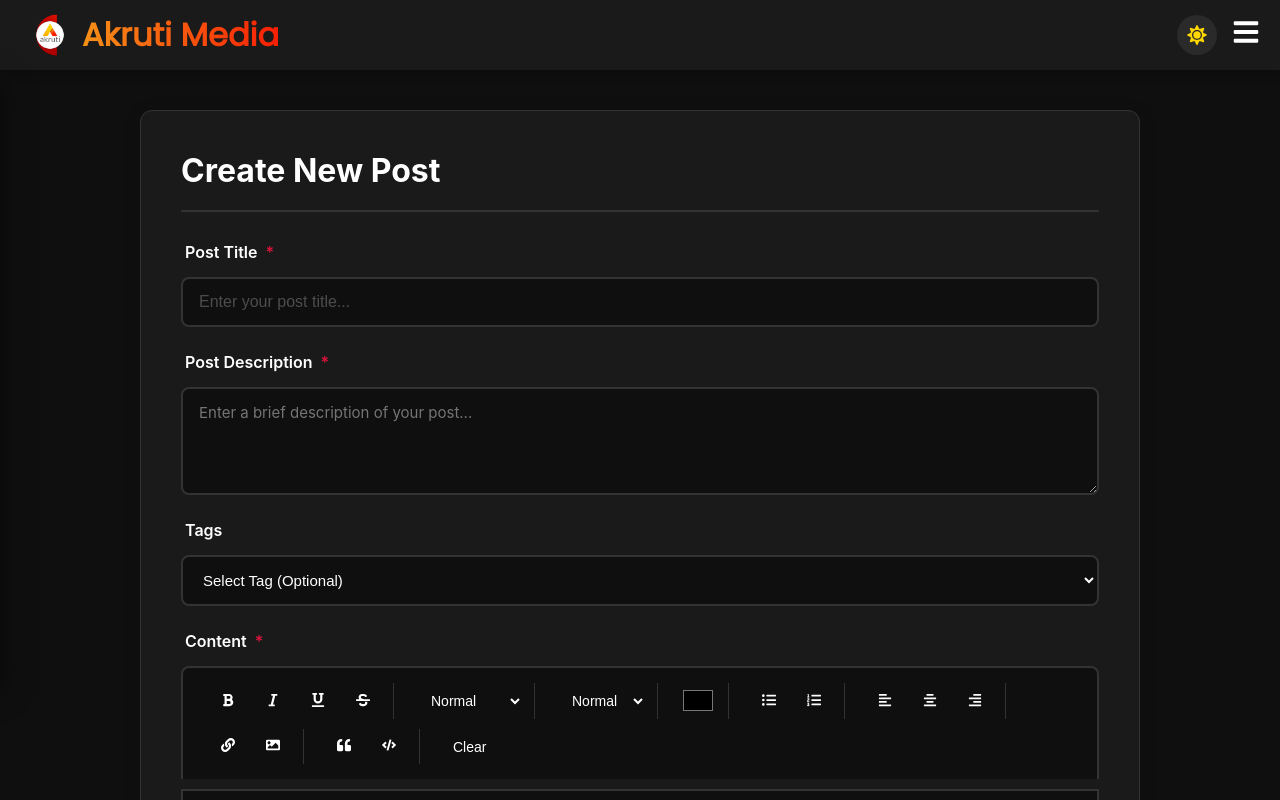
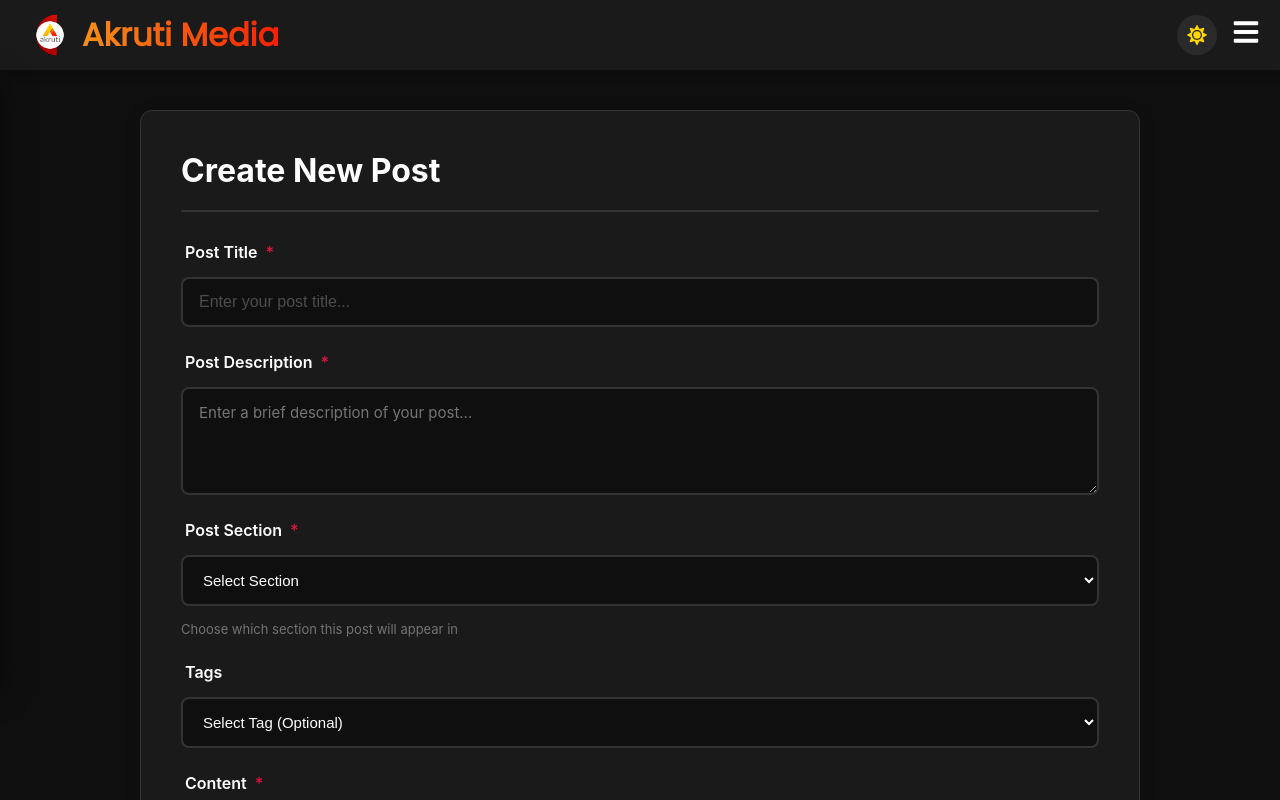
Before and after one commit to 99North/News-App, a React (Create React App) app: page /post-editor in a window 1280 px wide. Shown: the top 800 px of the page. Built offline with nearby package versions, Linux system fonts and the light colour scheme.

Commit message:
A new Post Section dropdown menu with full functionalities is added

```diff
--- a/src/pages/PostEditor.css
+++ b/src/pages/PostEditor.css
@@ -1586,3 +1586,51 @@
     grid-template-columns: 1fr;
   }
 }
+
+
+
+/* added after a new dropdown menu Post Section was created */
+/* Helper Text */
+.helper-text {
+  font-size: 13px;
+  margin: 5px 0 0 0;
+  opacity: 0.7;
+}
+
+.post-editor-page.dark .helper-text {
+  color: #999999;
+}
+
+.post-editor-page.light .helper-text {
+  color: #666666;
+}
+
+/* Preview Badges Container */
+.preview-badges {
+  display: flex;
+  gap: 10px;
+  align-items: center;
+}
+
+/* Section Badge in Preview */
+.preview-section-badge {
+  padding: 6px 16px;
+  background-color: #dc143c;
+  color: #ffffff;
+  font-size: 12px;
+  font-weight: bold;
+  letter-spacing: 1px;
+  border-radius: 4px;
+  text-transform: uppercase;
+}
+
+.preview-tag-badge {
+  padding: 6px 16px;
+  background-color: #00c853;
+  color: #ffffff;
+  font-size: 12px;
+  font-weight: bold;
+  letter-spacing: 1px;
+  border-radius: 4px;
+  text-transform: uppercase;
+}
--- a/src/pages/PostEditor.jsx
+++ b/src/pages/PostEditor.jsx
@@ -1,21 +1,34 @@
 import React, { useState, useRef } from 'react';
 import './PostEditor.css';
 import {
-    // FaHeading was deleted as it is not used & showing eslint warning
   FaBold, FaItalic, FaUnderline, FaStrikethrough,
   FaListUl, FaListOl, FaAlignLeft, FaAlignCenter,
   FaAlignRight, FaLink, FaImage, FaTimes, FaEye,
-  FaPaperPlane, FaQuoteLeft, FaCode,
+  FaPaperPlane, FaQuoteLeft, FaCode
 } from 'react-icons/fa';
 
 const PostEditor = ({ theme }) => {
   const [postTitle, setPostTitle] = useState('');
   const [postDescription, setPostDescription] = useState('');
+  const [postSection, setPostSection] = useState(''); // NEW: Post Section
   const [selectedTag, setSelectedTag] = useState('');
   const [editorContent, setEditorContent] = useState('');
   const [selectedImages, setSelectedImages] = useState([]);
   const [showPreview, setShowPreview] = useState(false);
   const editorRef = useRef(null);
+
+  // Available sections from navbar
+  const sections = [
+    'Odisha',
+    'National',
+    'International',
+    'Entertainment',
+    'Jobs',
+    'Education',
+    'Astrospeak',
+    'Health',
+    'Environment'
+  ];
 
   // Rich Text Editor Commands
   const executeCommand = (command, value = null) => {
@@ -55,8 +68,8 @@ const PostEditor = ({ theme }) => {
   };
 
   const handlePreview = () => {
-    if (!postTitle || !postDescription || !editorContent) {
-      alert('Please fill in Post Title, Description, and Content before previewing!');
+    if (!postTitle || !postDescription || !postSection || !editorContent) {
+      alert('Please fill in Post Title, Description, Section, and Content before previewing!');
       return;
     }
     setShowPreview(true);
@@ -65,7 +78,7 @@ const PostEditor = ({ theme }) => {
   const handleSubmit = (e) => {
     e.preventDefault();
 
-    if (!postTitle || !postDescription || !editorContent) {
+    if (!postTitle || !postDescription || !postSection || !editorContent) {
       alert('Please fill in all required fields!');
       return;
     }
@@ -73,6 +86,7 @@ const PostEditor = ({ theme }) => {
     const postData = {
       title: postTitle,
       description: postDescription,
+      section: postSection,  // NEW: Section field
       content: editorContent,
       tag: selectedTag || 'None',
       images: selectedImages,
@@ -84,11 +98,13 @@ const PostEditor = ({ theme }) => {
     };
 
     console.log('Post Data:', postData);
-    alert('Post submitted successfully!');
+    console.log(`This post will be displayed in: ${postSection} section`);
+    alert(`Post submitted successfully to ${postSection} section!`);
 
     // Reset form
     setPostTitle('');
     setPostDescription('');
+    setPostSection('');
     setEditorContent('');
     setSelectedTag('');
     setSelectedImages([]);
@@ -135,6 +151,28 @@ const PostEditor = ({ theme }) => {
               rows="4"
               required
             />
+          </div>
+
+          {/* POST SECTION DROPDOWN - NEW FIELD */}
+          <div className="form-section">
+            <label htmlFor="post-section" className="form-label">
+              Post Section <span className="required">*</span>
+            </label>
+            <select
+              id="post-section"
+              value={postSection}
+              onChange={(e) => setPostSection(e.target.value)}
+              className="form-select"
+              required
+            >
+              <option value="">Select Section</option>
+              {sections.map((section) => (
+                <option key={section} value={section}>
+                  {section}
+                </option>
+              ))}
+            </select>
+            <p className="helper-text">Choose which section this post will appear in</p>
           </div>
 
           {/* Tags Dropdown */}
@@ -236,14 +274,13 @@ const PostEditor = ({ theme }) => {
                   title="Text Color"
                 />
 
-                {/* Background color feature is currently not required */}
+                {/* This functionality was hidden for future reference */}
                 {/* <input
                   type="color"
                   onChange={(e) => executeCommand('backColor', e.target.value)}
                   className="toolbar-color"
                   title="Background Color"
                 /> */}
-
               </div>
 
               {/* Lists */}
@@ -424,9 +461,14 @@ const PostEditor = ({ theme }) => {
             <div className="modal-content">
               <div className="preview-header">
                 <h2 className="preview-title-heading">Post Preview</h2>
-                {selectedTag && (
-                  <span className="preview-tag-badge">{selectedTag}</span>
-                )}
+                <div className="preview-badges">
+                  {postSection && (
+                    <span className="preview-section-badge">{postSection}</span>
+                  )}
+                  {selectedTag && (
+                    <span className="preview-tag-badge">{selectedTag}</span>
+                  )}
+                </div>
               </div>
 
               <article className="preview-article">
```
